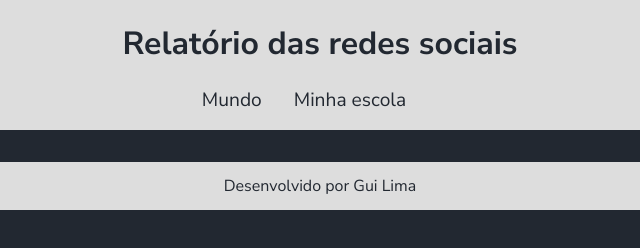
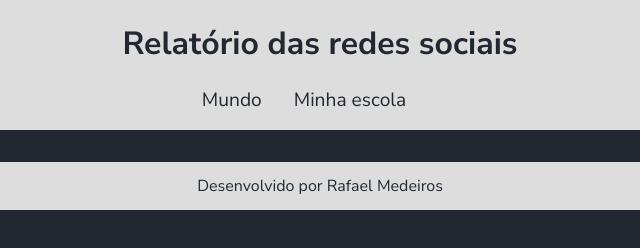
Before and after one commit to RafaelMedeiros05/redessociais, a plain HTML site: page index.html in a window 1280 px wide. Shown: the full height of the page, 320-960 px from the left. Drawn offline with Linux system fonts and the light colour scheme.

Commit message:
Update index.html

```diff
--- a/index.html
+++ b/index.html
@@ -20,7 +20,7 @@
         </section>
     </main>
     <footer>
-        <p>Desenvolvido por Gui Lima</p>
+        <p>Desenvolvido por Rafael Medeiros</p>
     </footer>
 </body>
 </html>
```
